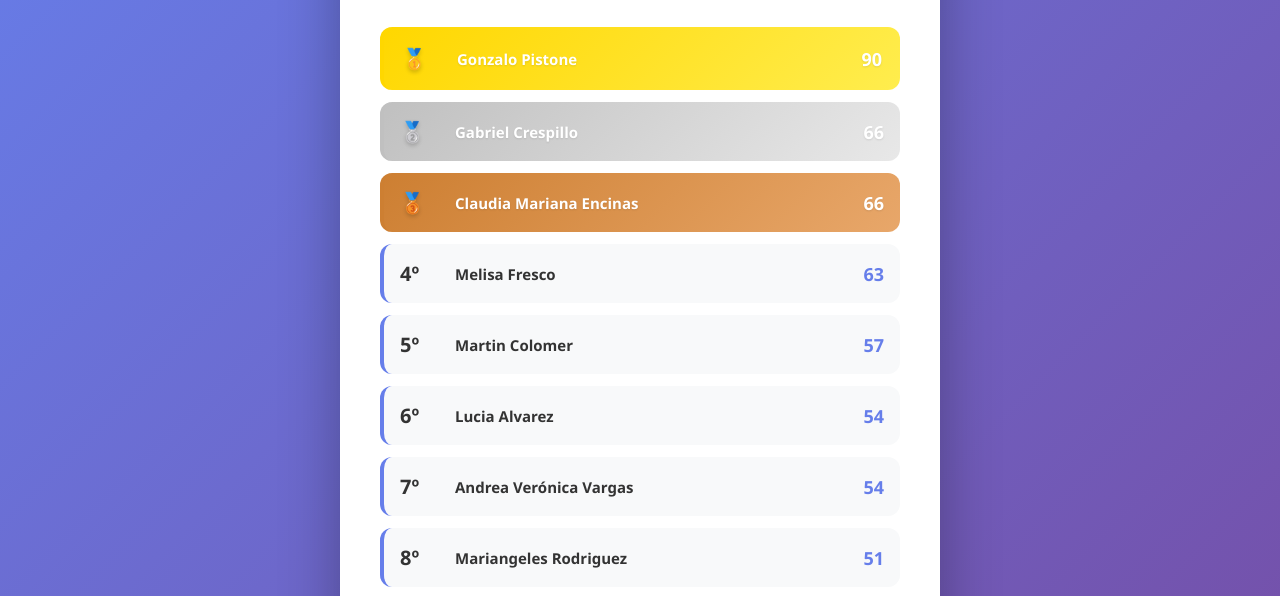
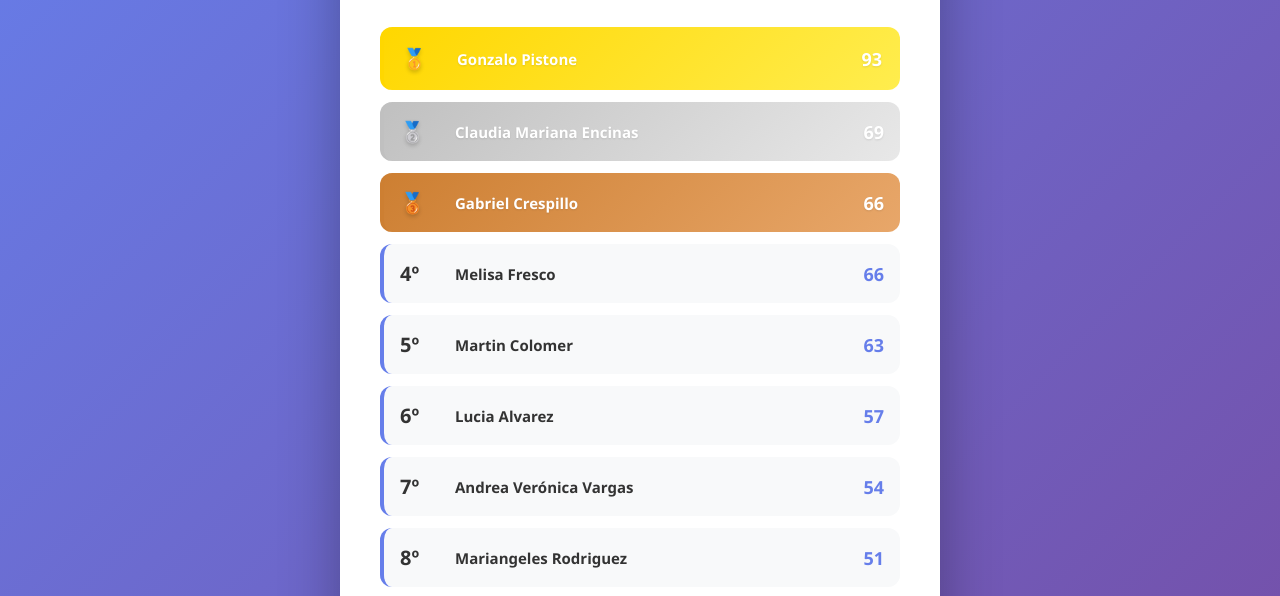
Before and after one commit to gonzalopistone/Prode-ranking, a plain HTML site: page index.html in a window 1280 px wide. Shown: the part 184-780 px from the top of the page. Drawn offline with Linux system fonts and the light colour scheme.

Commit message:
Update index.html

```diff
--- a/index.html
+++ b/index.html
@@ -183,37 +183,37 @@
             <div class="rank-item top1">
                 <div class="position">🥇</div>
                 <div class="name">Gonzalo Pistone</div>
-                <div class="points">90</div>
+                <div class="points">93</div>
             </div>
 
             <div class="rank-item top2">
                 <div class="position">🥈</div>
-                <div class="name">Gabriel Crespillo</div>
-                <div class="points">66</div>
+                <div class="name">Claudia Mariana Encinas</div>
+                <div class="points">69</div>
             </div>
 
             <div class="rank-item top3">
                 <div class="position">🥉</div>
-                <div class="name">Claudia Mariana Encinas</div>
+                <div class="name">Gabriel Crespillo</div>
                 <div class="points">66</div>
             </div>
 
             <div class="rank-item">
                 <div class="position">4º</div>
                 <div class="name">Melisa Fresco</div>
-                <div class="points">63</div>
+                <div class="points">66</div>
             </div>
 
             <div class="rank-item">
                 <div class="position">5º</div>
                 <div class="name">Martin Colomer</div>
-                <div class="points">57</div>
+                <div class="points">63</div>
             </div>
 
             <div class="rank-item">
                 <div class="position">6º</div>
                 <div class="name">Lucia Alvarez</div>
-                <div class="points">54</div>
+                <div class="points">57</div>
             </div>
 
             <div class="rank-item">
```
